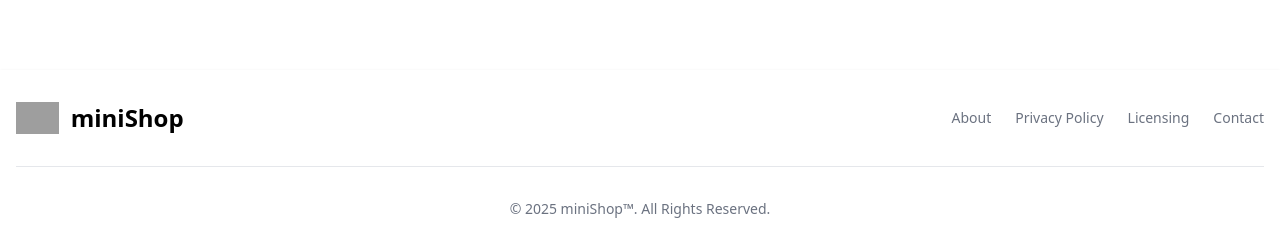
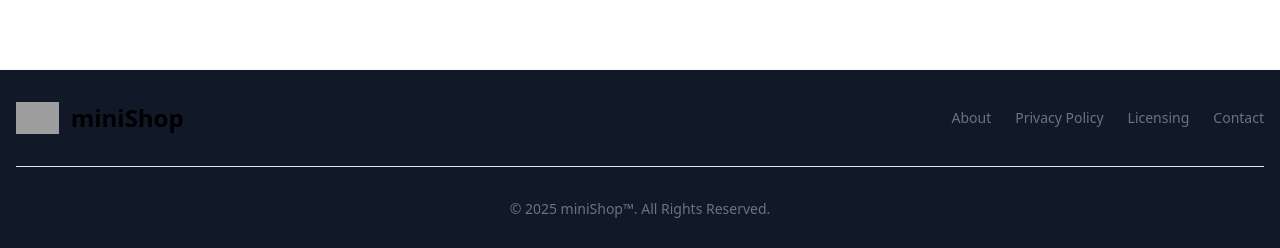
Before and after one commit to TomChrister/react-eCom, a React (Vite) app: page / in a window 1280 px wide. Shown: the part 549-797 px from the top of the page. Built offline with nearby package versions, Linux system fonts and the light colour scheme; no server answers; grey boxes are pictures that could not be loaded.

Commit message:
fix: cart icon fix

```diff
--- a/components/layout/Footer.jsx
+++ b/components/layout/Footer.jsx
@@ -1,6 +1,6 @@
 export function Footer() {
     return (
-        <footer className="bg-white shadow-sm dark:bg-gray-900 mt-8">
+        <footer className="shadow-sm bg-gray-900 mt-8">
             <div className="w-full max-w-screen-xl mx-auto p-4 md:py-8">
                 <div className="sm:flex sm:items-center sm:justify-between">
                     <a href="https://flowbite.com/"
--- a/components/layout/Header.jsx
+++ b/components/layout/Header.jsx
@@ -12,12 +12,12 @@ export function Header() {
                         <Link to='/' className='font-primary'>miniShop</Link>
                         <Link to='/contact'>Contact</Link>
                     </div>
-                    <Link to='/checkout'>
+                    <Link to='/checkout' className='relative'>
                         <img src='/cart.svg' alt='Cart Image' className='w-6'/>
                         {products.length > 0 && (
-                            <span className='absolute top-6 right-60 text-md rounded-full px-1'>
-                            {products.length}
-                        </span>
+                            <span className='absolute top-2 -right-3 text-sm px-1'>
+                                {products.length}
+                            </span>
                         )}
                     </Link>
                 </nav>
```
